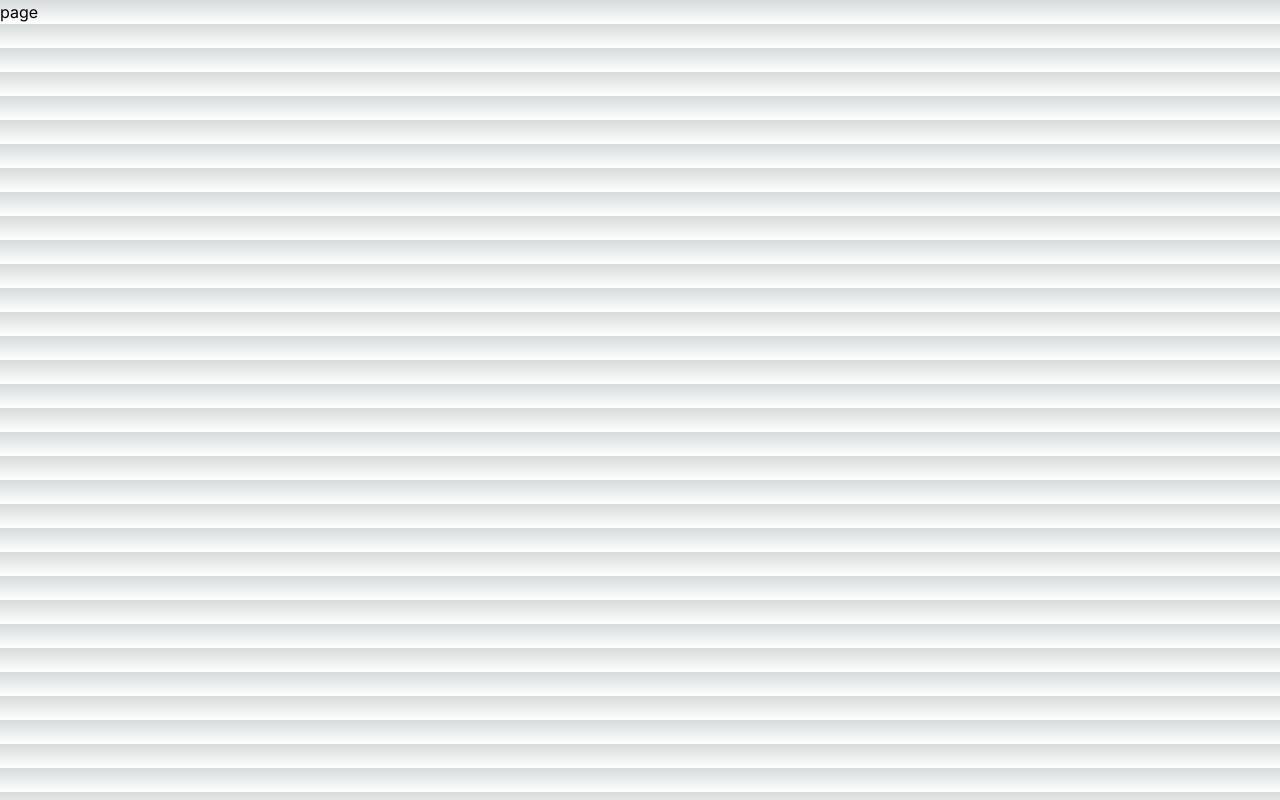
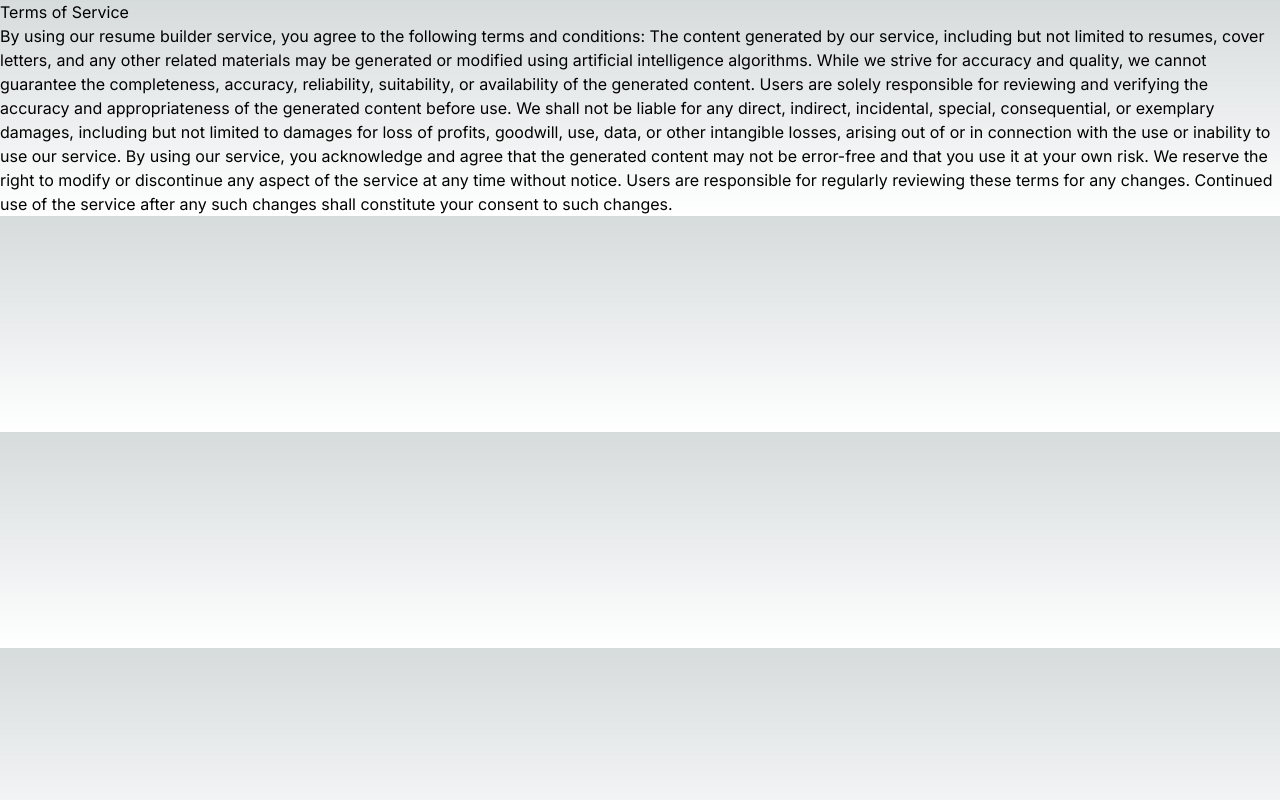
Before and after one commit to ElminD/ResumeUp, a Next.js app in the folder resume-up/: page /Terms_Of_Service in a window 1280 px wide. Built offline with nearby package versions, Linux system fonts and the light colour scheme.

Commit message:
Created TOS without styling

```diff
--- a/resume-up/src/app/(root)/Terms_Of_Service/page.tsx
+++ b/resume-up/src/app/(root)/Terms_Of_Service/page.tsx
@@ -1,5 +1,21 @@
+import React from "react";
+
 const page = () => {
-  return <div>page</div>;
+  return <div>
+    <h1>Terms of Service</h1>
+    <p>By using our resume builder service, you agree to the following terms and conditions:
+      The content generated by our service, including but not limited to resumes, cover letters, and any other related materials
+      may be generated or modified using artificial intelligence algorithms. While we strive for accuracy and quality, we cannot guarantee
+      the completeness, accuracy, reliability, suitability, or availability of the generated content. Users are solely responsible
+      for reviewing and verifying the accuracy and appropriateness of the generated content before use. We shall not be liable for any
+      direct, indirect, incidental, special, consequential, or exemplary damages, including but not limited to damages for loss of profits,
+      goodwill, use, data, or other intangible losses, arising out of or in connection with the use or inability to use our service.
+      By using our service, you acknowledge and agree that the generated content may not be error-free and that you use it at your own risk.
+      We reserve the right to modify or discontinue any aspect of the service at any time without notice. Users are responsible for
+      regularly reviewing these terms for any changes. Continued use of the service after any such changes shall constitute your consent
+      to such changes.
+</p>
+  </div>;
 };
 
 export default page;
```
